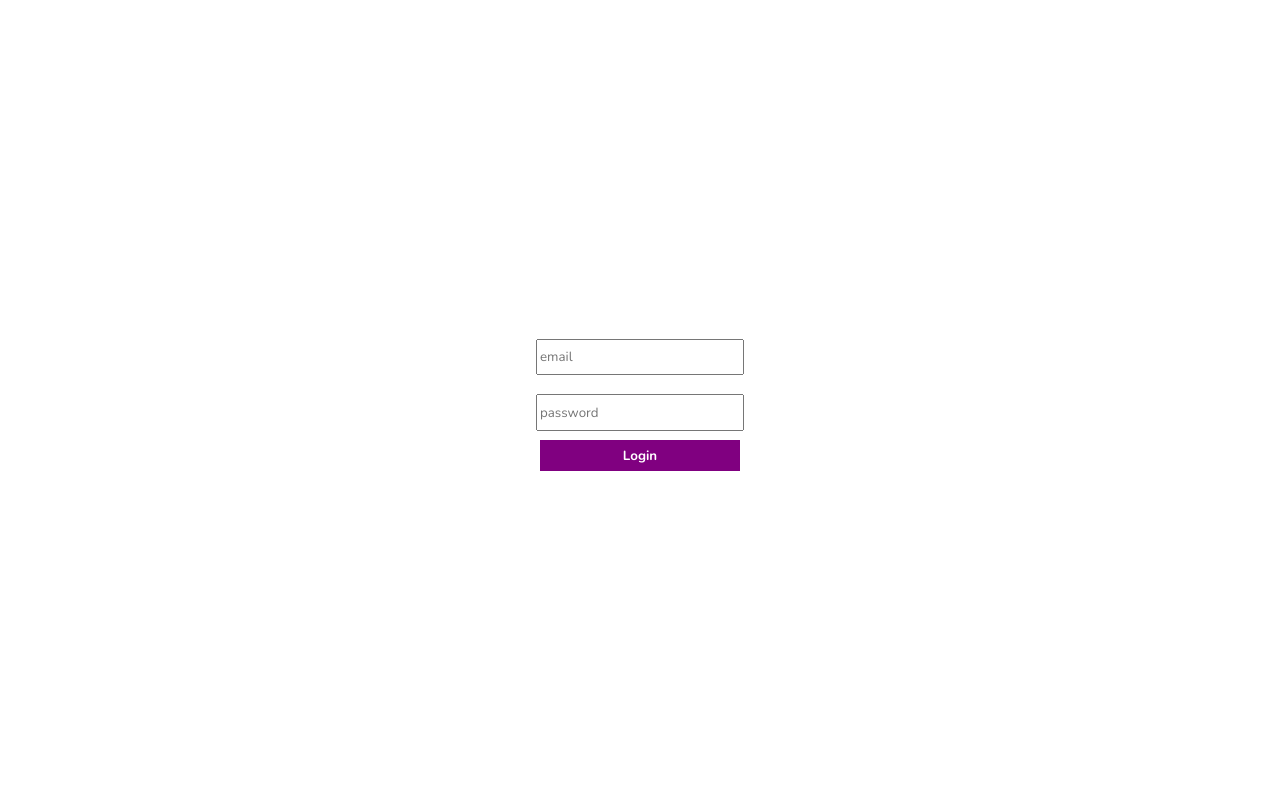
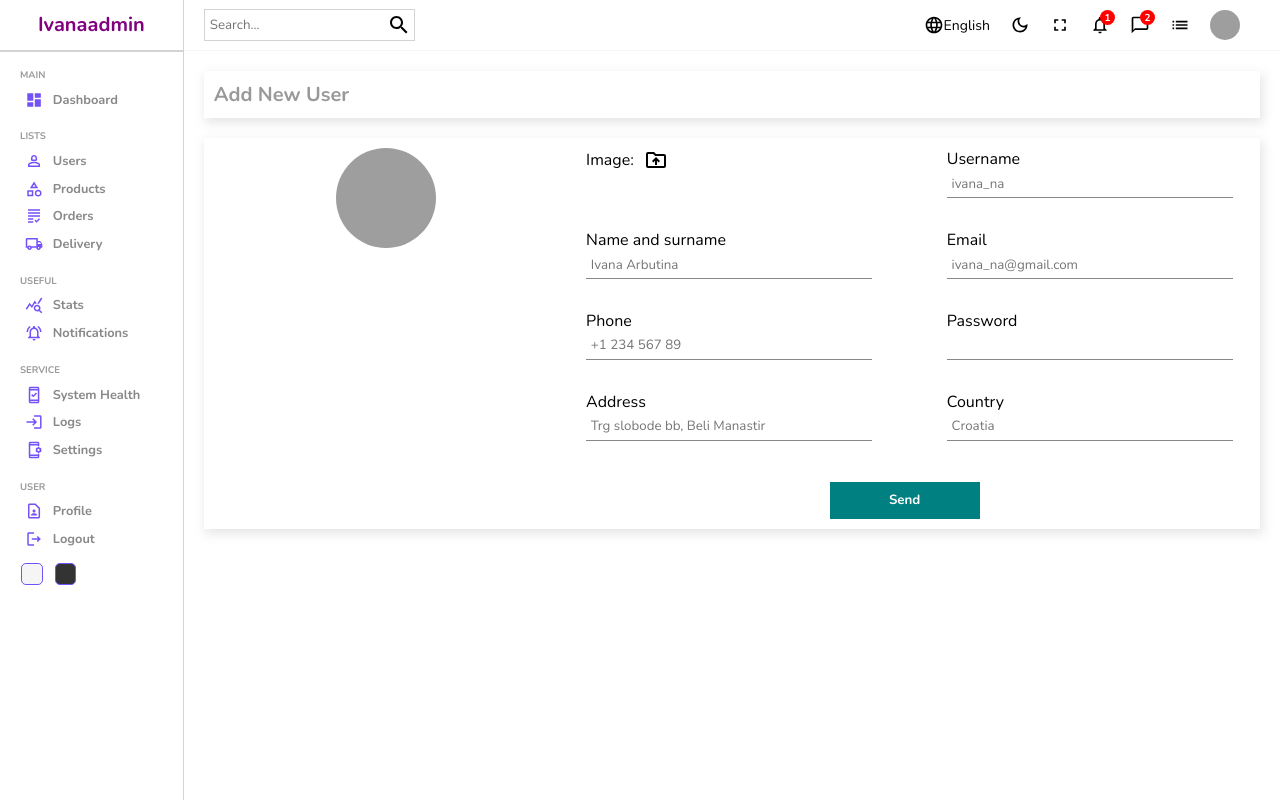
Before and after one commit to Ivanaarbutina/Admin-Dashboard, a React (Vite) app: page /users/new in a window 1280 px wide. Before the commit this address led to /login. Built offline with nearby package versions, Linux system fonts and the light colour scheme; no server answers; sample sign-in values are in the browser's storage; grey boxes are pictures that could not be loaded.

Commit message:
modify new page, data and firebase

```diff
--- a/src/components/datatable/datatable.tsx
+++ b/src/components/datatable/datatable.tsx
@@ -1,14 +1,40 @@
 import "./datatable.scss";
 import { DataGrid } from "@mui/x-data-grid";
-import { userColumns, userRows } from "../../datatablesource";
 import { Link } from "react-router-dom";
-import { useState } from "react";
+import { useEffect, useState } from "react";
+import { collection, deleteDoc, doc, onSnapshot } from "firebase/firestore";
+import { db } from "../../firebase";
 
 const DataTable = () => {
-  const [data, setData] = useState(userRows);
+  const [data, setData] = useState<DataType[]>([]);
 
-  const handleDelete = (id: number) => {
-    setData(data.filter((item) => item.id !== id));
+  useEffect(() => {
+    const unsub = onSnapshot(
+      collection(db, "users"),
+      (snapShot) => {
+        let list: DataType[] = [];
+        snapShot.docs.forEach((doc) => {
+          list.push({ id: doc.id, ...doc.data() } as DataType);
+        });
+        setData(list);
+      },
+      (error) => {
+        console.log(error);
+      }
+    );
+
+    return () => {
+      unsub();
+    };
+  }, []);
+
+  const handleDelete = async (id: number) => {
+    try {
+      await deleteDoc(doc(db, "users", id.toString()));
+      setData(data.filter((item) => item.id !== id));
+    } catch (err) {
+      console.log(err);
+    }
   };
 
   const actionColumn = [
@@ -16,7 +42,7 @@ const DataTable = () => {
       field: "action",
       headerName: "Action",
       width: 200,
-      renderCell: (params: any) => {
+      renderCell: (params: { row?: { id: number } }) => {
         return (
           <div className="cellAction">
             <Link to="/users/test" style={{ textDecoration: "none" }}>
@@ -24,7 +50,7 @@ const DataTable = () => {
             </Link>
             <div
               className="deleteButton"
-              onClick={() => handleDelete(params.row.id)}
+              onClick={() => handleDelete(params.row?.id)}
             >
               Delete
             </div>
@@ -33,6 +59,7 @@ const DataTable = () => {
       },
     },
   ];
+
   return (
     <div className="datatable">
       <div className="datatableTitle">
@@ -45,7 +72,7 @@ const DataTable = () => {
         <DataGrid
           className="datagrid"
           rows={data}
-          columns={userColumns.concat(actionColumn)}
+          columns={actionColumn} // Assuming `userColumns` is not needed here
           initialState={{
             pagination: {
               paginationModel: { page: 0, pageSize: 5 },
@@ -60,3 +87,9 @@ const DataTable = () => {
 };
 
 export default DataTable;
+
+// Replace `YourType` with the actual type of your data
+type DataType = {
+  id: number | string;
+  // Other properties...
+};
--- a/src/context/authContext.tsx
+++ b/src/context/authContext.tsx
@@ -1,18 +1,24 @@
-import { ReactNode, createContext, useReducer, Dispatch } from "react";
-import AuthReducer, { AuthAction } from "./authReducer"; // Import AuthAction from your authReducer
+import {
+  ReactNode,
+  createContext,
+  useReducer,
+  Dispatch,
+  useEffect,
+} from "react";
+import AuthReducer, { AuthAction } from "./authReducer";
 
 interface AuthState {
-  currentUser: null; // Adjust the type based on your actual user type
+  currentUser: null;
 }
 
-// Combine AuthState and AuthDispatch into AuthContextProps
 interface AuthContextProps {
   currentUser: AuthState["currentUser"];
-  dispatch: Dispatch<AuthAction>; // Use Dispatch<AuthAction> instead of Dispatch<any>
+  dispatch: Dispatch<AuthAction>;
 }
 
+const storedUser = localStorage.getItem("user");
 const INITIAL_STATE: AuthState = {
-  currentUser: null,
+  currentUser: storedUser ? JSON.parse(storedUser) : null,
 };
 
 export const AuthContext = createContext<AuthContextProps>({
@@ -22,6 +28,9 @@ export const AuthContext = createContext<AuthContextProps>({
 
 export const AuthContextProvider = ({ children }: { children: ReactNode }) => {
   const [state, dispatch] = useReducer(AuthReducer, INITIAL_STATE);
+  useEffect(() => {
+    localStorage.setItem("user", JSON.stringify(state.currentUser));
+  }, [state.currentUser]);
 
   return (
     <AuthContext.Provider value={{ currentUser: state.currentUser, dispatch }}>
--- a/src/firebase.ts
+++ b/src/firebase.ts
@@ -1,5 +1,7 @@
 import { initializeApp } from "firebase/app";
 import { getAuth } from "firebase/auth";
+import { getFirestore } from "firebase/firestore";
+import { getStorage } from "firebase/storage";
 
 const firebaseConfig = {
   apiKey: "AIzaSyBEcJy973kNB-XtIDDPAW0c4E-85GvSfe4",
@@ -12,4 +14,6 @@ const firebaseConfig = {
 };
 
 const app = initializeApp(firebaseConfig);
+export const db = getFirestore(app);
 export const auth = getAuth();
+export const storage = getStorage(app);
--- a/src/formSource.ts
+++ b/src/formSource.ts
@@ -1,41 +1,41 @@
 export const userInputs = [
   {
-    id: 1,
+    id: "username",
     label: "Username",
     type: "text",
     placeholder: "ivana_na",
   },
   {
-    id: 2,
+    id: "displayName",
     label: "Name and surname",
     type: "text",
     placeholder: "Ivana Arbutina",
   },
   {
-    id: 3,
+    id: "email",
     label: "Email",
     type: "mail",
     placeholder: "ivana_na@gmail.com",
   },
   {
-    id: 4,
+    id: "phone",
     label: "Phone",
     type: "text",
     placeholder: "+1 234 567 89",
   },
   {
-    id: 5,
+    id: "password",
     label: "Password",
     type: "password",
   },
   {
-    id: 6,
+    id: "address",
     label: "Address",
     type: "text",
     placeholder: "Trg slobode bb, Beli Manastir",
   },
   {
-    id: 7,
+    id: "country",
     label: "Country",
     type: "text",
     placeholder: "Croatia",
--- a/src/pages/new/new.tsx
+++ b/src/pages/new/new.tsx
@@ -2,15 +2,19 @@ import Navbar from "../../components/navbar/navbar";
 import Sidebar from "../../components/sidebar/sidebar";
 import DriveFolderUploadOutlinedIcon from "@mui/icons-material/DriveFolderUploadOutlined";
 import "./new.scss";
-import { ChangeEvent, FormEvent, useState } from "react";
-
+import { ChangeEvent, useEffect, useState } from "react";
+import { serverTimestamp, doc, setDoc } from "firebase/firestore";
+import { auth, db, storage } from "../../firebase";
+import { createUserWithEmailAndPassword } from "firebase/auth";
+import { ref, uploadBytesResumable, getDownloadURL } from "firebase/storage";
+import { useNavigate } from "react-router-dom";
 type NewType = {
   inputs: InputsType[];
   title: string;
 };
 
 type InputsType = {
-  id: number;
+  id: any;
   label: string;
   type: string;
   placeholder?: string;
@@ -18,14 +22,84 @@ type InputsType = {
 
 const New = ({ inputs, title }: NewType) => {
   const [file, setFile] = useState<File | null>(null);
+  const [data, setData] = useState({
+    email: "",
+    password: "",
+  });
+  const [perc, setPerc] = useState<number | null>(null);
+
+  const navigate = useNavigate();
+
+  useEffect(() => {
+    const uploadFile = () => {
+      // Ensure that file and file.name are not undefined
+      if (file && file.name) {
+        const name = new Date().getTime() + file.name;
+
+        console.log(name);
+        const storageRef = ref(storage, file.name);
+        const uploadTask = uploadBytesResumable(storageRef, file);
+
+        uploadTask.on(
+          "state_changed",
+          (snapshot) => {
+            const progress =
+              (snapshot.bytesTransferred / snapshot.totalBytes) * 100;
+            console.log("Upload is " + progress + "% done");
+            setPerc(progress);
+            switch (snapshot.state) {
+              case "paused":
+                console.log("Upload is paused");
+                break;
+              case "running":
+                console.log("Upload is running");
+                break;
+              default:
+                break;
+            }
+          },
+          (error) => {
+            console.log(error);
+          },
+          () => {
+            getDownloadURL(uploadTask.snapshot.ref).then((downloadURL) => {
+              setData((prev) => ({ ...prev, img: downloadURL }));
+            });
+          }
+        );
+      }
+    };
+    uploadFile();
+  }, [file]);
 
   const handleFileChange = (e: ChangeEvent<HTMLInputElement>) => {
     const selectedFile = e.target.files?.[0];
     setFile(selectedFile || null);
   };
 
-  const handleSubmit = (e: FormEvent) => {
+  const handleInput = (e: ChangeEvent<HTMLInputElement>) => {
+    const id = e.target.id;
+    const value = e.target.value;
+
+    setData({ ...data, [id]: value });
+  };
+
+  const handleAdd = async (e: ChangeEvent<HTMLFormElement>) => {
     e.preventDefault();
+    try {
+      const res = await createUserWithEmailAndPassword(
+        auth,
+        data.email,
+        data.password
+      );
+      await setDoc(doc(db, "users", res.user.uid), {
+        ...data,
+        timeStamp: serverTimestamp(),
+      });
+      navigate(-1);
+    } catch (err) {
+      console.log(err);
+    }
   };
   return (
     <div className="new">
@@ -47,7 +121,7 @@ const New = ({ inputs, title }: NewType) => {
             />
           </div>
           <div className="right">
-            <form onSubmit={handleSubmit}>
+            <form onSubmit={handleAdd}>
               <div className="formInput">
                 <label htmlFor="file">
                   Image: <DriveFolderUploadOutlinedIcon className="icon" />
@@ -62,10 +136,17 @@ const New = ({ inputs, title }: NewType) => {
               {inputs.map((input) => (
                 <div className="formInput" key={input.id}>
                   <label>{input.label}</label>
-                  <input type={input.type} placeholder={input.placeholder} />
+                  <input
+                    id={input.id}
+                    type={input.type}
+                    placeholder={input.placeholder}
+                    onChange={handleInput}
+                  />
                 </div>
               ))}
-              <button>Send</button>
+              <button disabled={perc !== null && perc < 100} type="submit">
+                Send
+              </button>
             </form>
           </div>
         </div>
```
